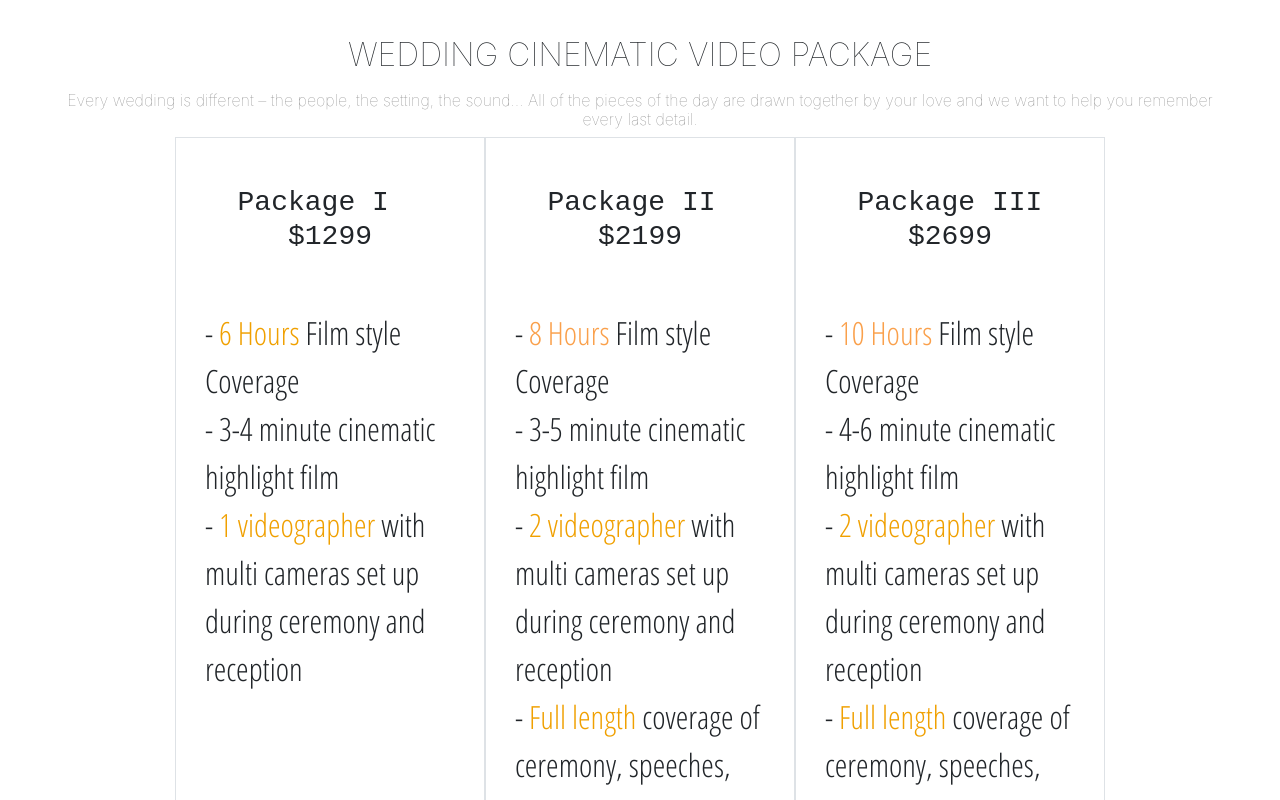
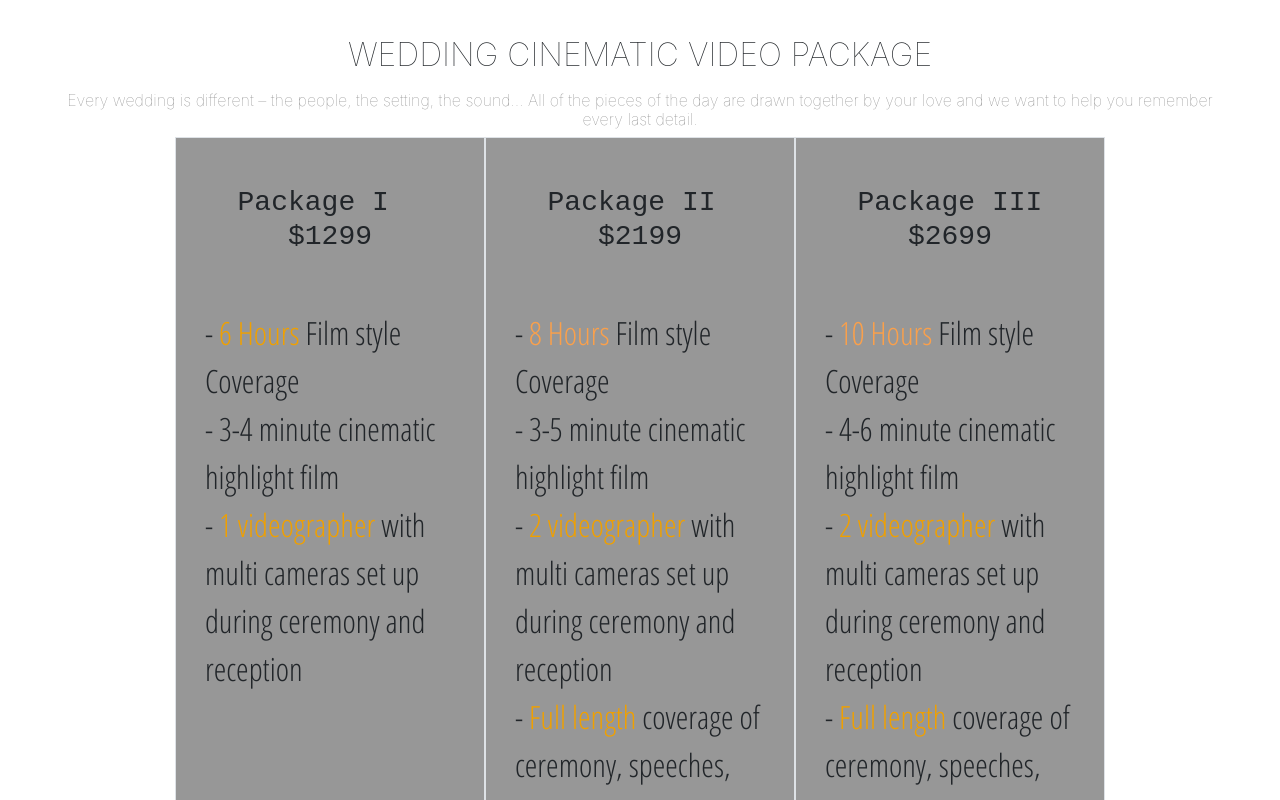
Before and after one commit to ucyangli/yang-image, a website built with Parcel: page index.html in a window 1280 px wide. Shown: the part 3480-4280 px from the top of the page. Built offline with nearby package versions, Linux system fonts and the light colour scheme.

Commit message:
Update main.css

```diff
--- a/css/main.css
+++ b/css/main.css
@@ -531,7 +531,7 @@ h3{
 }
 
 /* package  */
-.package{
+.packages{
   background-color: #979797;
 }
 #packages_tittle{
```
